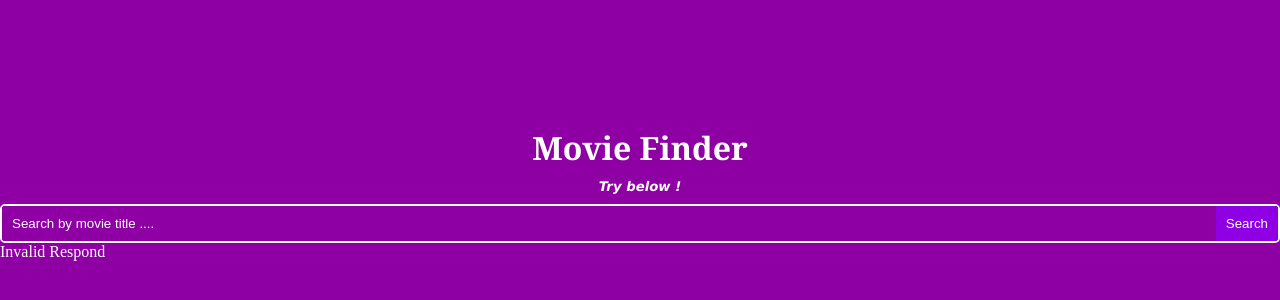
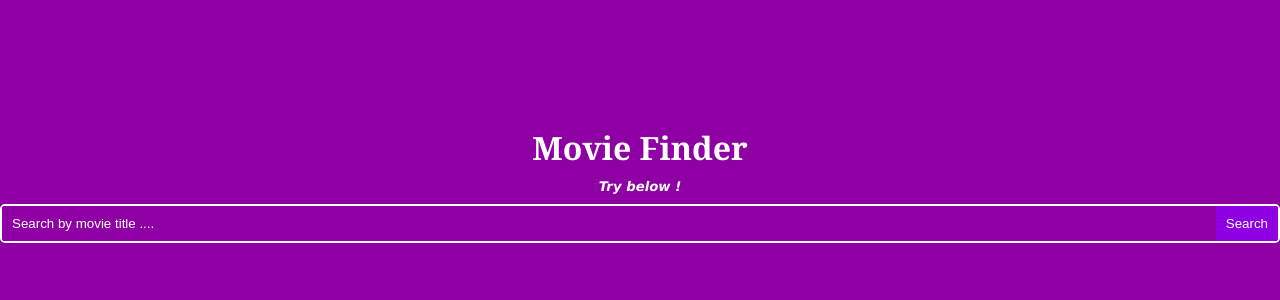
Before and after one commit to labaran1/moviefinder1, a React (Create React App) app: page / in a window 1280 px wide. Shown: the part 34-334 px from the top of the page. Built offline with nearby package versions, Linux system fonts and the light colour scheme.

Commit message:
showing error

```diff
--- a/src/Component/Home.js
+++ b/src/Component/Home.js
@@ -3,11 +3,12 @@ import Search from './Search'
 import Card from './Card'
 import AppContext from '../context/appContext/AppContext'
 import Load from '../Images/rings.svg'
+import Error from './Error'
 
 
 export default function Home() {
     const appContext = useContext(AppContext)
-    const { Year , Name, Poster,Loading} = appContext;
+    const { Year , Name, Poster,Loading , Err} = appContext;
 
 
     return (
@@ -22,7 +23,7 @@ export default function Home() {
             {/* Search Component */}
             <Search/>
 
-            {Loading? <center> <img src={Load} style={{width:"500px"}} /></center>: (Year&& Name && Poster)  !==(null || undefined || "") ?<Card/>:  <span>Invalid Respond</span>}
+            {Loading? <center> <img src={Load} style={{width:"500px"}} /></center>: (Year&& Name && Poster)  !==(null || undefined || "") ?<Card/>: (Err.status)? <Error/>:null}
            {/* {(Year&& Name && Poster)  !==(null || undefined || "") ?<Card/>:  null } */}
         </div>
     )
--- a/src/Component/Search.js
+++ b/src/Component/Search.js
@@ -6,13 +6,21 @@ export default function Search() {
     const [searchValue, setSearchValue] = useState("")
 
     const appContext = useContext(AppContext)
+    const {updateError} = appContext;
     const submitNow = (e)=>{
         e.preventDefault()
 
         // alert(searchValue)
         // console.log(appContext.Year);
+        if(searchValue=== ""|| null || undefined || " "){
+            appContext.updateError(true,"Enter Any movie title")
+        // console.log(appContext.Err);
+
+        }
         appContext.updateLoad(true)
         appContext.searchResult(searchValue)
+        // console.log(appContext.updateError(true, "love"));
+        // console.log(appContext.Err);
     // console.log(appContext.Year);
 
     }
```
